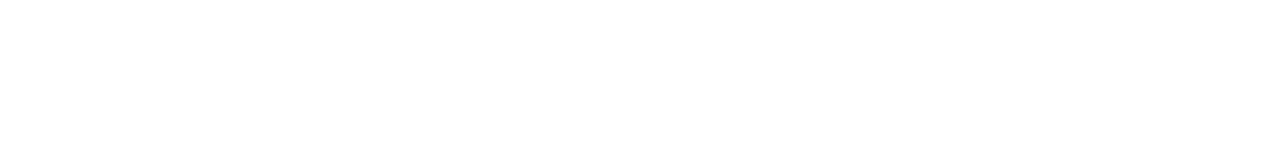
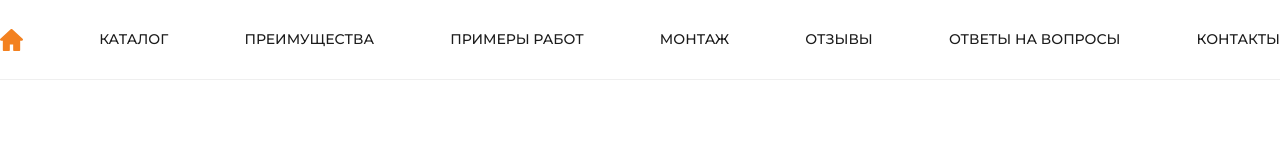
Before and after one commit to BertFrontEnd/roofing-materials, a plain HTML site: page index.html in a window 1280 px wide. Drawn offline with Linux system fonts and the light colour scheme.

Commit message:
feat: add header

```diff
--- a/core/sass/abstract/_constants.scss
+++ b/core/sass/abstract/_constants.scss
@@ -1,3 +1,9 @@
-$content-width: 1920px;
+$content-width: 1570px;
+
+$primary-text-color: #1c1c1c;
 
 $primary-bg-color: #ffffff;
+
+$border-color: rgba(28, 28, 28, 0.07);
+
+$link-hover-color: #f38120;
--- a/core/sass/components/_header.scss
+++ b/core/sass/components/_header.scss
@@ -0,0 +1,44 @@
+.header {
+  width: 100vw;
+  height: 80px;
+  background-color: transparent;
+
+  .header__wrapper {
+    height: 100%;
+    border-bottom: 1px solid $border-color;
+
+    .header__menu {
+      @include alignment(space-between, center, row, nowrap);
+      width: 100%;
+      height: 100%;
+      font-size: 0;
+
+      .menu__item {
+        a {
+          @include font-size(1.4rem, 500);
+          text-transform: uppercase;
+          text-decoration: none;
+          color: $primary-text-color;
+          @extend %transition;
+
+          &:hover {
+            color: $link-hover-color;
+          }
+        }
+      }
+
+      &:first-child {
+        background-image: url('./assets/icons/home.svg');
+        background-repeat: no-repeat;
+        background-position: center left;
+
+        .home {
+          display: block;
+          background-color: transparent;
+          width: 23px;
+          height: 22px;
+        }
+      }
+    }
+  }
+}
--- a/index.html
+++ b/index.html
@@ -11,5 +11,21 @@
     <script src="./script.js" type="module"></script>
     <title>Академия кровли</title>
   </head>
-  <body></body>
+  <body>
+    <header class="header">
+      <nav class="header__wrapper wrapper">
+        <ul class="header__menu">
+          <li class="menu__item"><a href="#" class="home"></a></li>
+          <li class="menu__item"><a href="#">Каталог</a></li>
+          <li class="menu__item"><a href="#">Преимущества</a></li>
+          <li class="menu__item"><a href="#">Примеры работ</a></li>
+          <li class="menu__item"><a href="#">Монтаж</a></li>
+          <li class="menu__item"><a href="#">Отзывы</a></li>
+          <li class="menu__item"><a href="#">Ответы на вопросы</a></li>
+          <li class="menu__item"><a href="#">Контакты</a></li>
+        </ul>
+      </nav>
+    </header>
+    <section class="promo"></section>
+  </body>
 </html>
```
Also changed, not shown: assets/icons/home.svg (renamed from assets/home.svg), assets/images/background-mobile.jpg (added), style.css, 2 other files.
